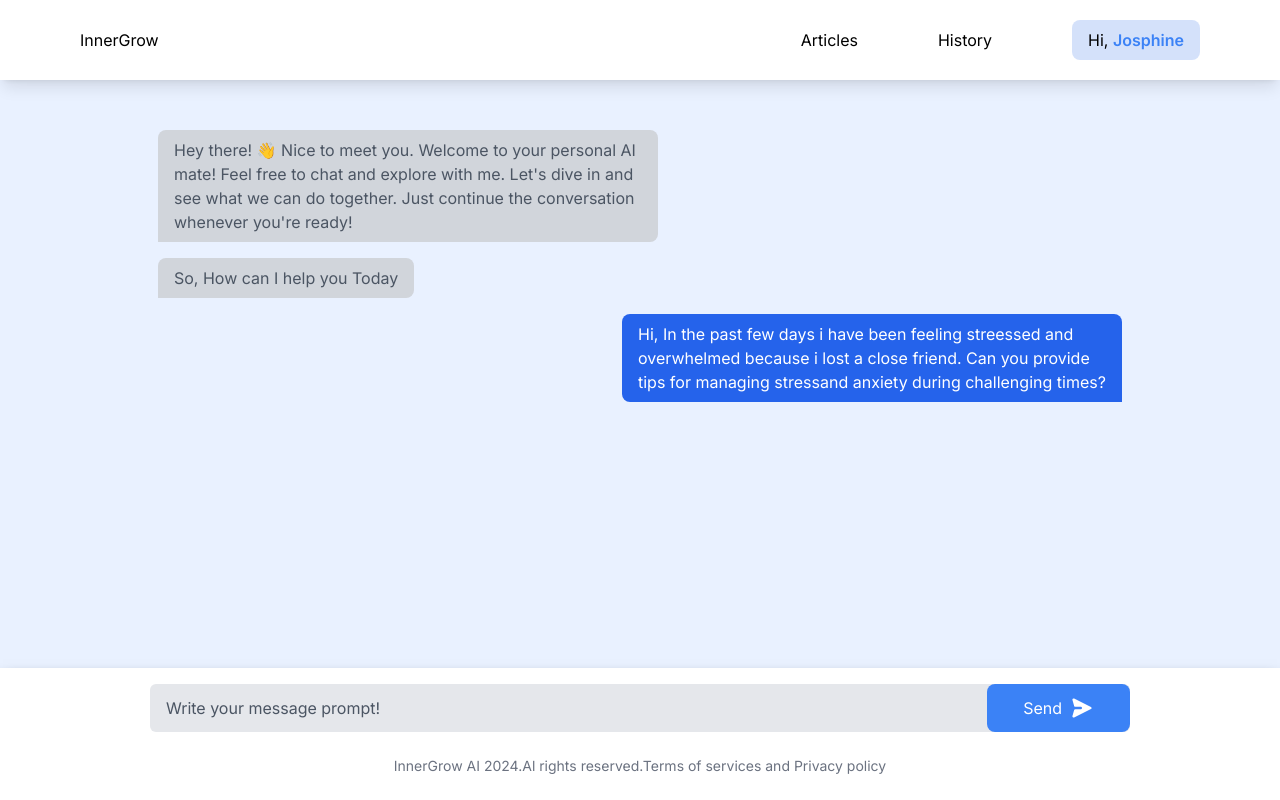
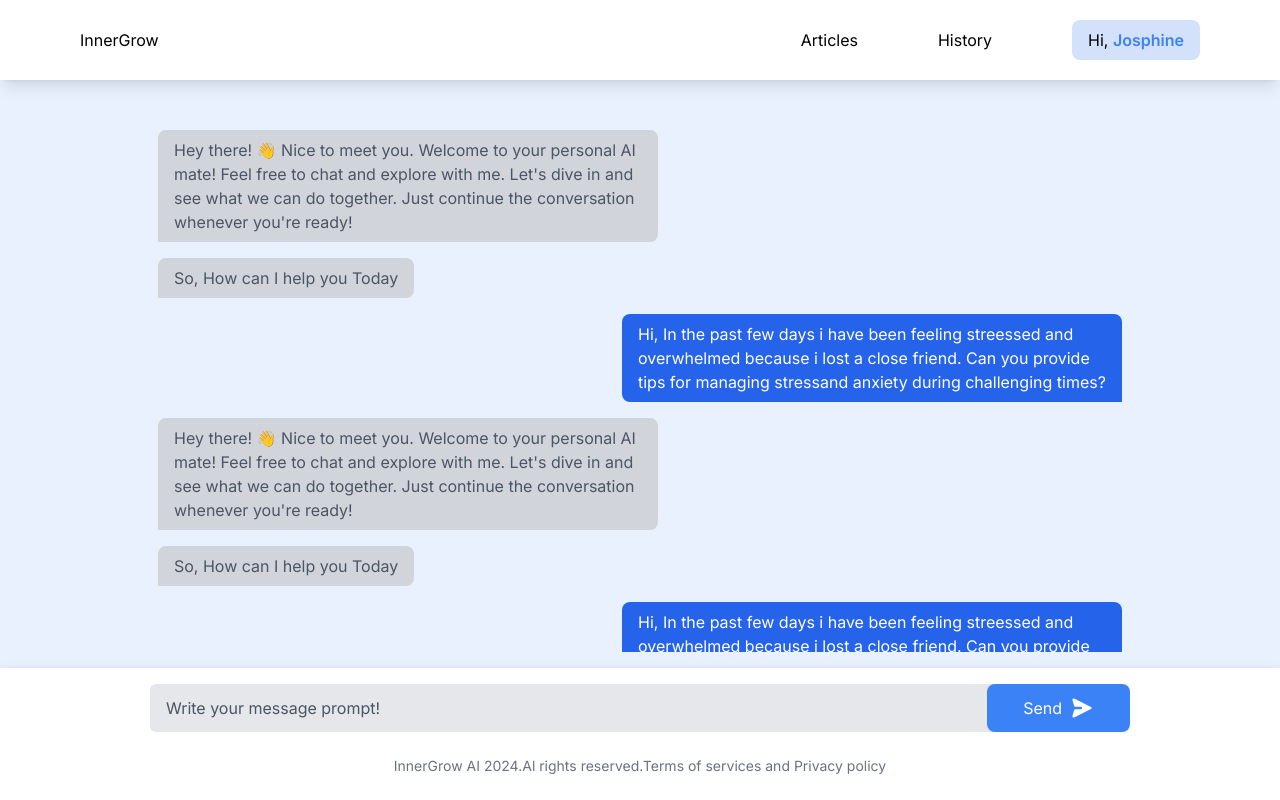
Before and after one commit to JosphineG/InnerGlow-Frontend, a Next.js app: page /chat in a window 1280 px wide. Built offline with nearby package versions, Linux system fonts and the light colour scheme.

Commit message:
Fix : fix chat page responsiveness on mobile
Co-authored-by: JosphineG <josphinegatwiri34@gmail.com>

```diff
--- a/src/app/components/Chat.jsx
+++ b/src/app/components/Chat.jsx
@@ -7,14 +7,17 @@ function Chat() {
   const text =
     " Hey there! 👋 Nice to meet you. Welcome to your personal AI mate! Feel free to chat and explore with me. Let's dive in and see what we can do together. Just continue the conversation whenever you're ready!";
   return (
-    <div className="w-screen flex justify-center">
+    <div className="justify-between flex flex-col h-screen  w-screen">
       <ChatNav />
       <div className="flex flex-1 flex-col space-y-4 p-3 overflow-y-auto scrollbar-thumb-blue scrollbar-thumb-rounded scrollbar-track-blue-lighter scrollbar-w-2 scrolling-touch pt-[130px] md:px-[150px] mb-4">
         <SystemChatItem text={text} />
         <SystemChatItem text={"So, How can I help you Today"} />
         <UserChatitem />
+        <SystemChatItem text={text} />
+        <SystemChatItem text={"So, How can I help you Today"} />
+        <UserChatitem />
       </div>
-      <div className="shadow-lg shadow-black px-4 pt-4 py-4 sm:mb-0 fixed bottom-0 w-screen bh-white bg-white md:px-[150px]">
+      <div className="shadow-lg shadow-black px-4 pt-4 py-4 sm:mb-0  bg-white md:px-[150px]">
         <form className="relative flex">
           <input
             id="userSendMessage"
```
